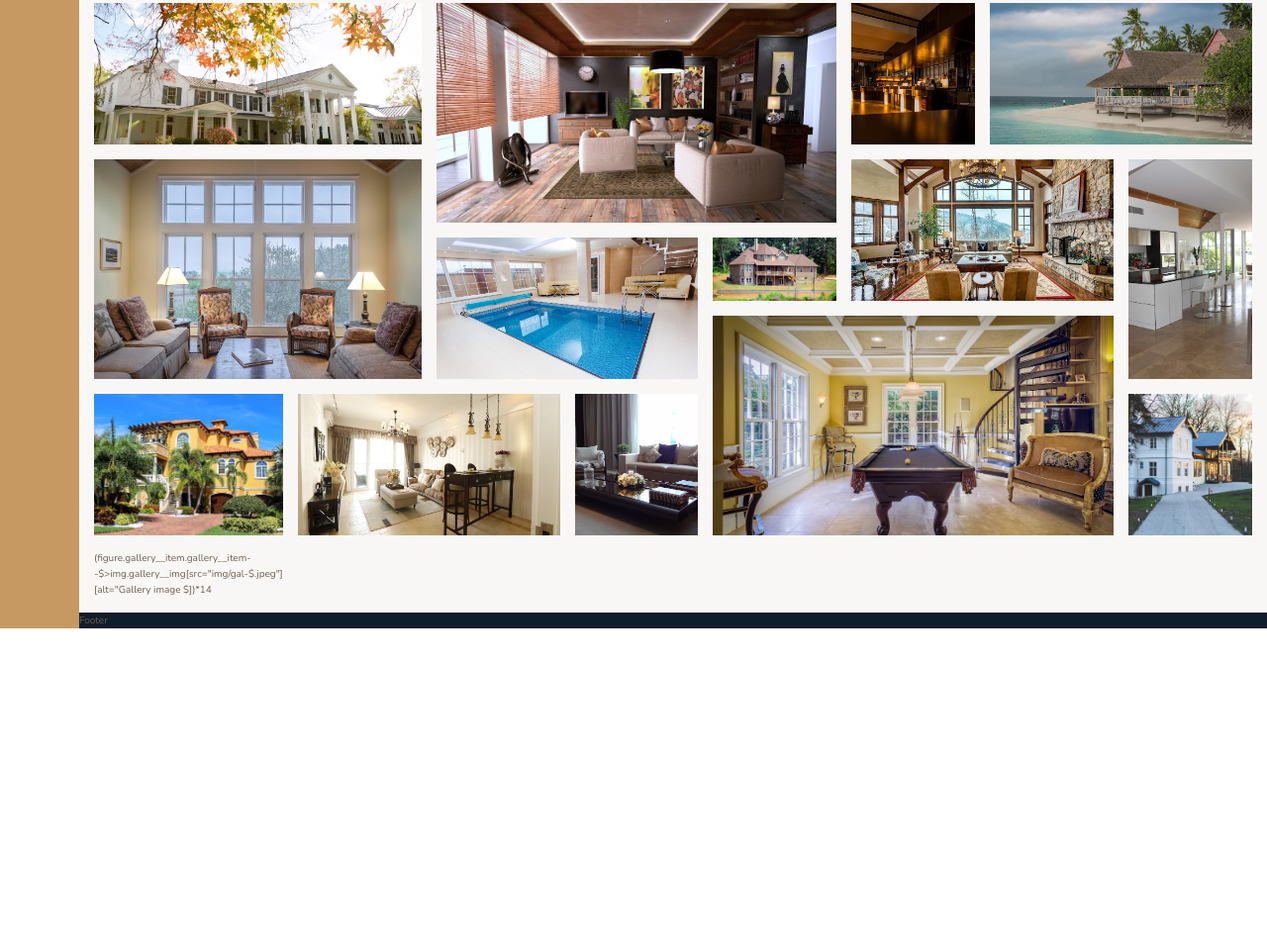
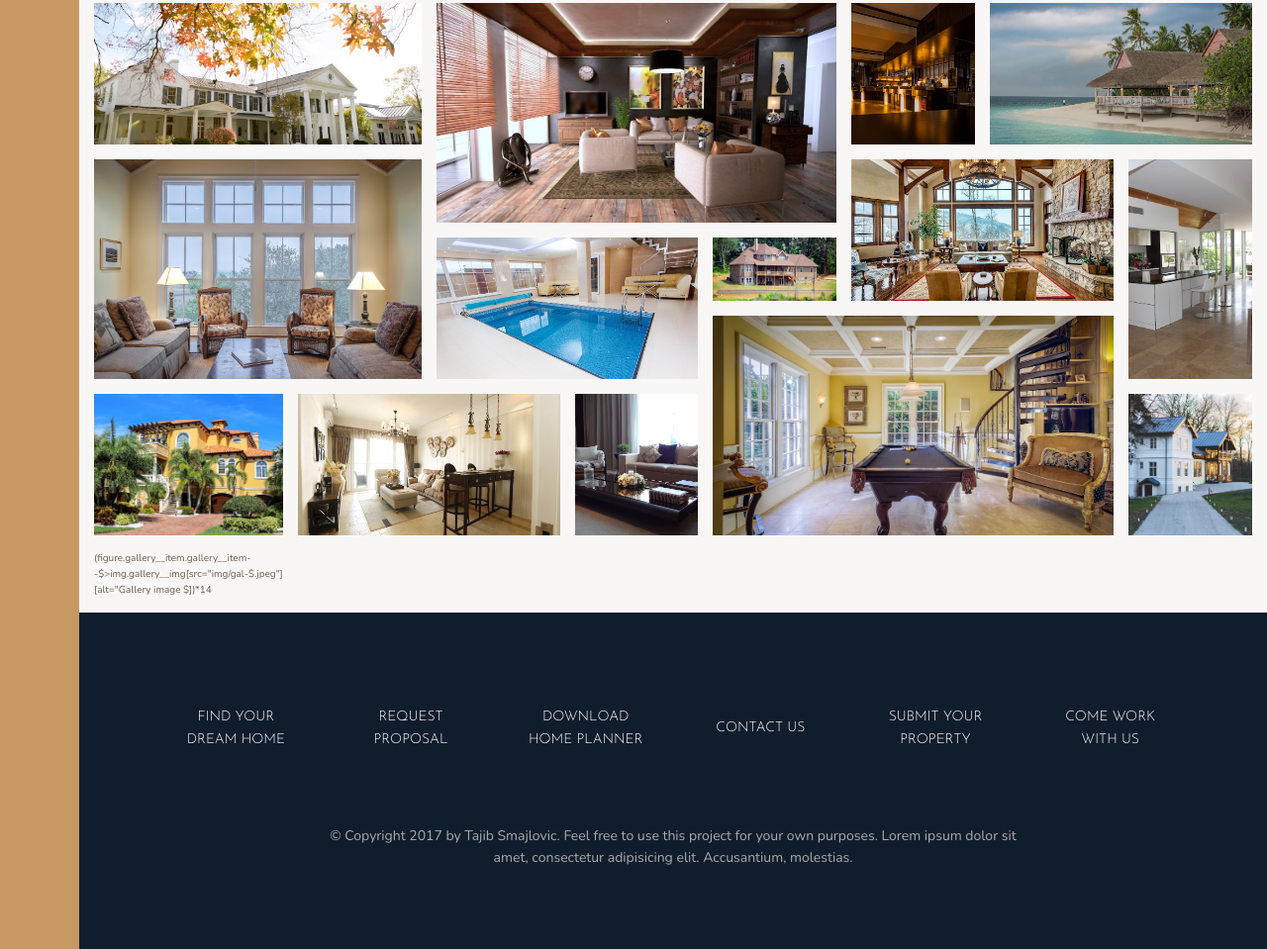
Before and after one commit to TajibSmajlovic/advanced-css-and-sass, a website: page 03_nexter/index.html in a window 1280 px wide. Shown: the part 3084-4043 px from the top of the page at 99% size. Before the commit the page ends 3719 px from the top, so only its background shows below. Drawn offline with nearby package versions, Linux system fonts and the light colour scheme.

Commit message:
adds footer

```diff
--- a/03_nexter/index.html
+++ b/03_nexter/index.html
@@ -342,7 +342,18 @@
     </section>
 
     <footer class="footer">
-        Footer
+        <ul class="nav">
+            <li class="nav__item"><a href="#" class="nav__link">Find your dream home</a></li>
+            <li class="nav__item"><a href="#" class="nav__link">Request proposal</a></li>
+            <li class="nav__item"><a href="#" class="nav__link">Download home planner</a></li>
+            <li class="nav__item"><a href="#" class="nav__link">Contact us</a></li>
+            <li class="nav__item"><a href="#" class="nav__link">Submit your property</a></li>
+            <li class="nav__item"><a href="#" class="nav__link">Come work with us</a></li>
+        </ul>
+        <p class="copyright">
+            &copy; Copyright 2017 by Tajib Smajlovic. Feel free to use this project for your own purposes.
+            Lorem ipsum dolor sit amet, consectetur adipisicing elit. Accusantium, molestias.
+        </p>
     </footer>
     </body>
 </html>
--- a/03_nexter/sass/_footer.scss
+++ b/03_nexter/sass/_footer.scss
@@ -1,4 +1,40 @@
 .footer {
   background-color: $color-secondary;
   grid-column: full-start / full-end;
+  padding: 8rem;
 }
+
+.nav {
+  list-style: none;
+
+  display: grid;
+  grid-template-columns: repeat(auto-fit, minmax(15rem, 1fr));
+  grid-gap: 2rem;
+  align-items: center;
+
+  &__link:link,
+  &__link:visited {
+    font-size: 1.4rem;
+    color: white;
+    text-decoration: none;
+    font-family: $font-display;
+    text-transform: uppercase;
+    text-align: center;
+    padding: 1.5rem;
+    display: block;
+    transition: all .2s;
+  }
+  &__link:hover,
+  &__link:active {
+    background-color: rgba(white, .05);
+    transform: translateY(-3px);
+  }
+}
+
+.copyright {
+  font-size: 1.4rem;
+  color: $color-grey-light-2;
+  text-align: center;
+  margin: 6rem auto 0 auto;
+  width: 70%;
+}
```
Also changed, not shown: 03_nexter/css/style.css.
